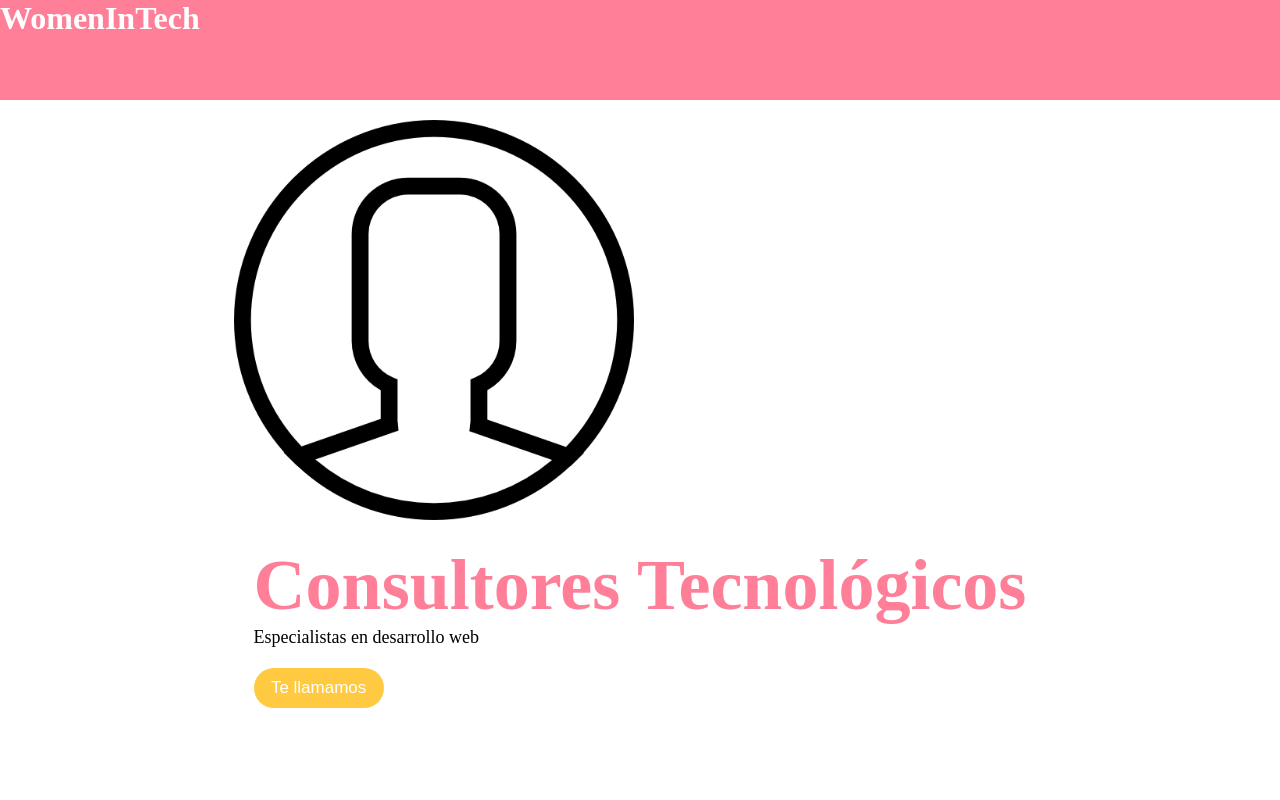
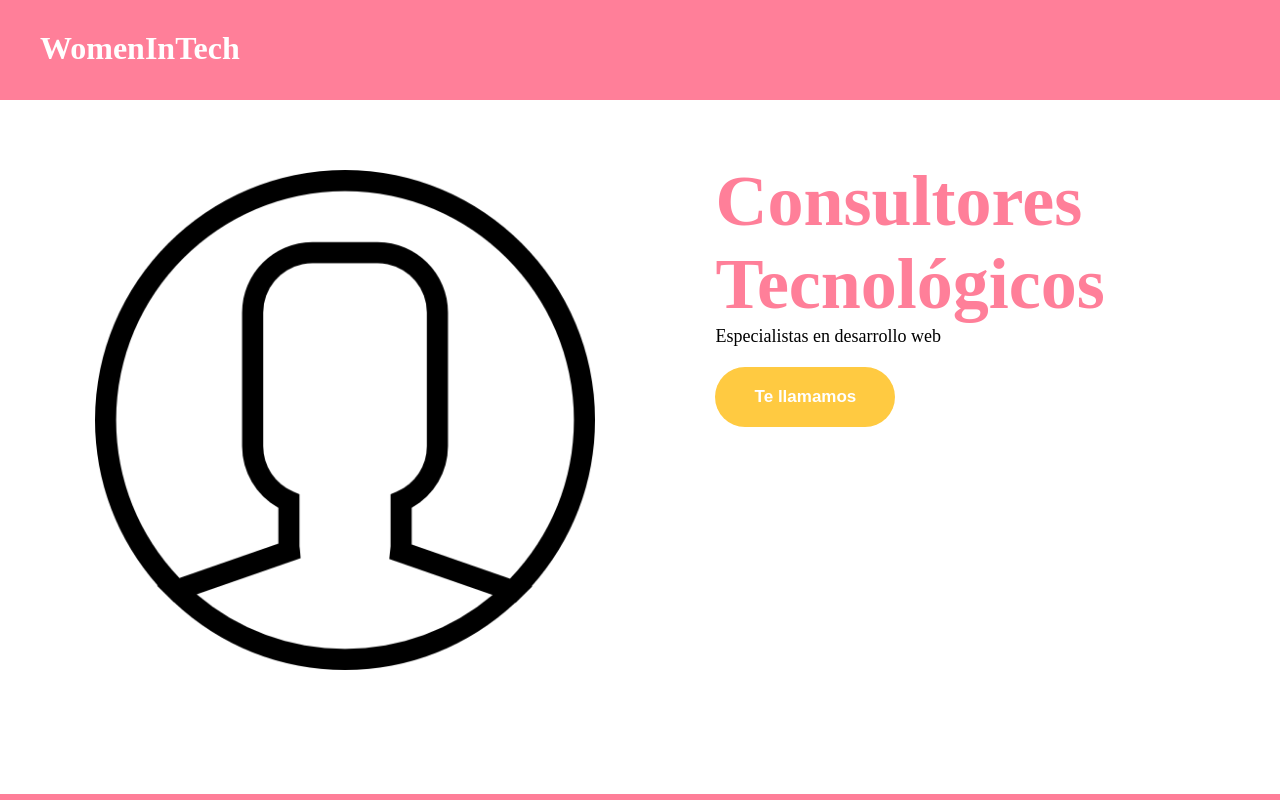
Before and after one commit to laugarci/start_up_site, a plain HTML site: page index.html in a window 1280 px wide. Shown: the top 800 px of the page. Drawn offline with Linux system fonts and the light colour scheme.

Commit message:
some problems solved

```diff
--- a/index.css
+++ b/index.css
@@ -19,10 +19,27 @@ display: nos ayuda a controlar dónde se va a ver un elemento HTML dentro de la
     justify-content: space-between; /*Permite distribuir los elementos hijos del contenedor a lo largo del eje principal con un espacio igual entre ellos*/
     width: 1800px;
     height: 100px;
+}
+
+.title {
+    border: none;
+    margin: 30px;
+    margin-left: 40px;
     color: white;
 }
 
+.button {
+    border: none;
+    margin: 35px;
+    font-size: 18px;
+    color: white;
+    justify-content: center;
+    background-color: #FF7F99;
+}
+
+
 /*main*/
+/*CSS para el recuadro blanco*/
 main {
     padding: 20px;
     margin: 0px 20px;
@@ -31,34 +48,20 @@ main {
     justify-content: space-around;
 }
 
-.button {
-    border: none;
-    margin: 10px;
-    font-size: 18px;
-    color: white;
-    justify-content: center;
-    background-color: #FF7F99;
-}
-
-/*CSS para el recuadro blanco*/
-.divBlanco {
-    width: 250px;
-    margin-top: 100px;
-    display: flex;
-    justify-content: space-around;
-}
-
 /*DIV parte izquierda (avatar grupal)*/
 .avatarImg {
-    width: 400px;
-    height: 400px;
+    margin-top: 50px;
+    width: 500px;
+    height: 500px;
 }
 
 /*Div parte derecha (informacion principal)*/
 .Contact-info {
     color: #FF7F99;
     font-size: 48px;
-    margin: 20px;
+    margin-top: 30px;
+    margin-right: 70px;
+    padding: 10px;
 }
 
 /*Especialistas informaticos*/
@@ -73,18 +76,18 @@ main {
     background-color: #FFCA41;
     margin-top: 20px;
     border: none;
-    width: 130px;
-    height: 40px;
+    width: 180px;
+    height: 60px;
     border-radius: 30px;
     color: white;
     font-size: 17px;
+    font-weight: bold;
 }
 
 /*CSS para footer*/
-
 footer {
     padding: 40px;
-    margin-top: 300px;
+    margin-top: 100px;
     background-color: #FF7F99;
     width: 1720px;
     height: 450px;
--- a/index.html
+++ b/index.html
@@ -24,12 +24,12 @@
     </header>
     <!-- <main> representa el contenido principal del <body>  -->
     <main>
-        <div class="divblanco">
-            <div class="avatar"><div>
+        <div class="avatar">
             <img class="avatarImg" src="./img/avatar.png" alt="WomenInTech">
         </div>
         <div class="Contact-info">
-                <h2 class="subTitle"> Consultores Tecnológicos</h2>
+            <h2 class="subTitle"> Consultores</h2>
+            <h2>Tecnológicos</h2>
             <p class="information">Especialistas en desarrollo web</p>
             <button class="contact">Te llamamos</button>
         </div>
```
Lines whose indentation alone changed are shown as unchanged.
